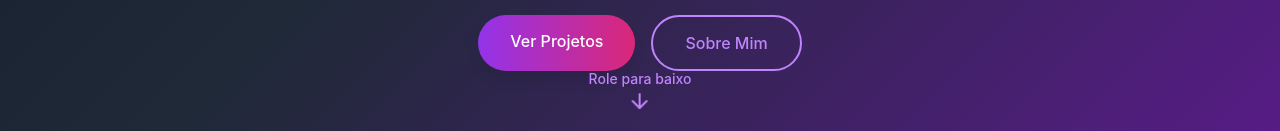
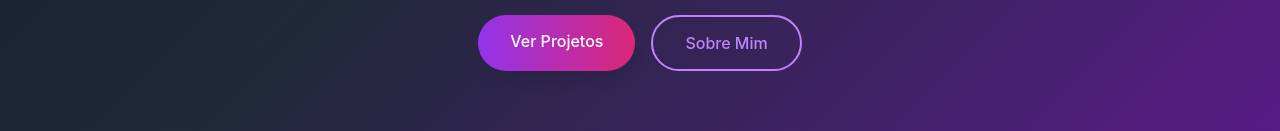
Before and after one commit to isabelmaito/Portfolio, a React (Vite) app: page / in a window 1280 px wide. Shown: the part 821-952 px from the top of the page. Built offline with nearby package versions, Linux system fonts and the light colour scheme.

Commit message:
feat: remove scroll indicator from Home component

```diff
--- a/src/components/Home.jsx
+++ b/src/components/Home.jsx
@@ -96,13 +96,6 @@ export function Home({ darkMode }) {
         </div>
       </div>
 
-      {/* Scroll Indicator */}
-      <div className="scroll-indicator">
-        <a href="#sobre" className={`scroll-link ${darkMode ? 'dark' : 'light'}`}>
-          <span>Role para baixo</span>
-          <ArrowDown className="w-6 h-6 scroll-icon" />
-        </a>
-      </div>
     </section>
   );
 }
```
